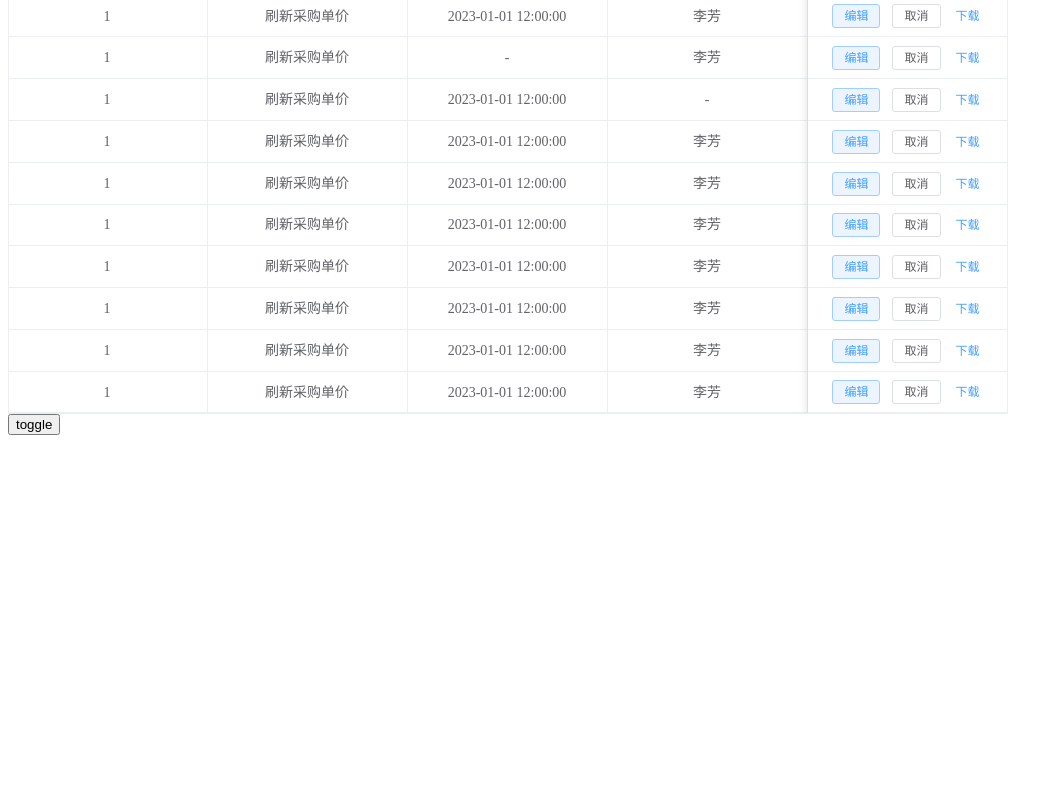
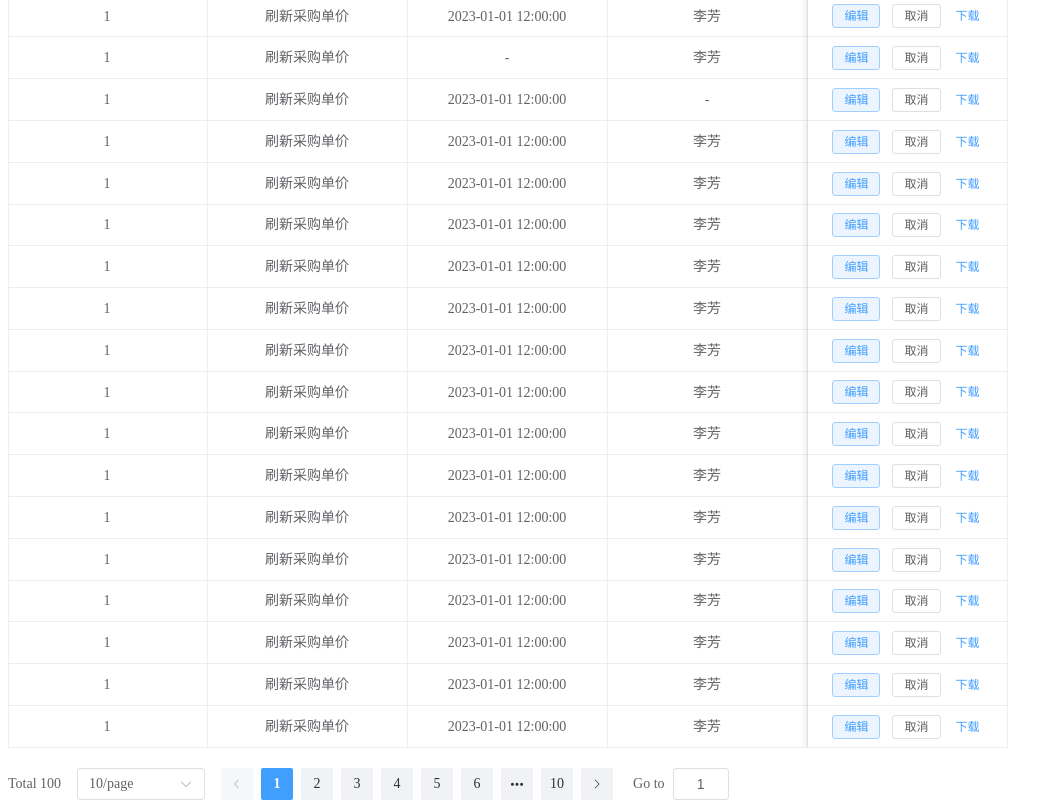
Before and after one commit to Ma-Yuhang/DragTable, a Vue app: page / in a window 1280 px wide. Shown: the part 166-966 px from the top of the page, without its empty margins (0-1063 px from the left). Before the commit the page ends 800 px from the top, so only its background shows below. Built offline with nearby package versions, Linux system fonts and the light colour scheme.

Commit message:
feat: 开始添加分页功能

```diff
--- a/components.d.ts
+++ b/components.d.ts
@@ -11,6 +11,7 @@ declare module 'vue' {
     ElButton: typeof import('element-plus/es')['ElButton']
     ElEmpty: typeof import('element-plus/es')['ElEmpty']
     ElInput: typeof import('element-plus/es')['ElInput']
+    ElPagination: typeof import('element-plus/es')['ElPagination']
     ElTable: typeof import('element-plus/es')['ElTable']
     ElTableColumn: typeof import('element-plus/es')['ElTableColumn']
   }
--- a/src/components/DragTable/index.vue
+++ b/src/components/DragTable/index.vue
@@ -1,4 +1,5 @@
 <template>
+  <div>
     <el-table
       :data="data"
       style="width: 100%; height: 100%"
@@ -59,6 +60,18 @@
         </div>
       </template>
     </el-table>
+    <el-pagination
+      v-model:current-page="currentPage"
+      v-model:page-size="pageSize"
+      :page-sizes="[10, 20, 30, 40]"
+      background
+      layout="total, sizes, prev, pager, next, jumper"
+      :total="total"
+      style="margin-top: 20px"
+      @size-change="handleSizeChange"
+      @current-change="handleCurrentChange"
+    />
+  </div>
 </template>
 
 <script setup lang="ts">
@@ -69,10 +82,19 @@ import { isArray, isObject } from '@/utils/typeTools'
 defineOptions({
   name: 'DragTable',
 })
+const {
+  data,
+  columns: defaultColumns,
+  draggable = true,
+  name,
+  pagination,
+  total,
+} = defineProps<DragTableProps>()
 
-const { data, columns: defaultColumns, draggable = true, name } = defineProps<DragTableProps>()
+const currentPage = ref(pagination.currentPage)
+const pageSize = ref(pagination.pageSize)
 const DRAG_COLUMNS_KEY = 'hang_drag_columns'
-const emit = defineEmits(['onDragEnd', 'editRow'])
+const emit = defineEmits(['onDragEnd', 'editRow', 'pageSizeChange', 'currentPageChange'])
 // 呈现在页面上的表格列顺序
 const showColumns = ref()
 const dragState = ref({
@@ -121,6 +143,12 @@ const valueFormat = (value: any, options: Options | undefined) => {
   } else {
     return value || '-'
   }
+}
+const handleSizeChange = (val: number) => {
+  emit('pageSizeChange', val)
+}
+const handleCurrentChange = (val: number) => {
+  emit('currentPageChange', val)
 }
 
 // 编辑
--- a/src/views/list/index.vue
+++ b/src/views/list/index.vue
@@ -1,7 +1,16 @@
 <template>
   <div style="width: 1000px; height: 500px">
-    <DragTable name="list" :data :columns @onDragEnd="onDragEnd" @editRow="editRow" />
-    <button @click="handle">toggle</button>
+    <DragTable
+      name="list"
+      :data
+      :columns
+      :total
+      :pagination
+      @on-drag-end="onDragEnd"
+      @edit-row="editRow"
+      @page-size-change="pageSizeChange"
+      @current-page-change="currentPageChange"
+    />
   </div>
 </template>
 
@@ -169,6 +178,12 @@ const data = ref([
     success: false,
   },
 ])
+const total = ref(100)
+const pagination = ref({
+  currentPage: 1,
+  pageSize: 10,
+})
+
 const dictionary = {
   taskType: {
     REFRESH_SALES_PRICE: '刷新销售单价',
@@ -197,8 +212,13 @@ const dictionary = {
 }
 
 const columns = useColumns(listColumns, dictionary)
-console.log(columns, 'columns')
-const handle = () => {}
+
+const pageSizeChange = (val: number) => {
+  console.log('pageSizeChange', val)
+}
+const currentPageChange = (val: number) => {
+  console.log('currentPageChange', val)
+}
 const editRow = (row: any, columns: any, index: number) => {
   console.log(row, columns, index, 'editRow')
 }
```
Also changed, not shown: src/components/DragTable/type.ts (+7 -1 lines). Lines whose indentation alone changed are shown as unchanged.
